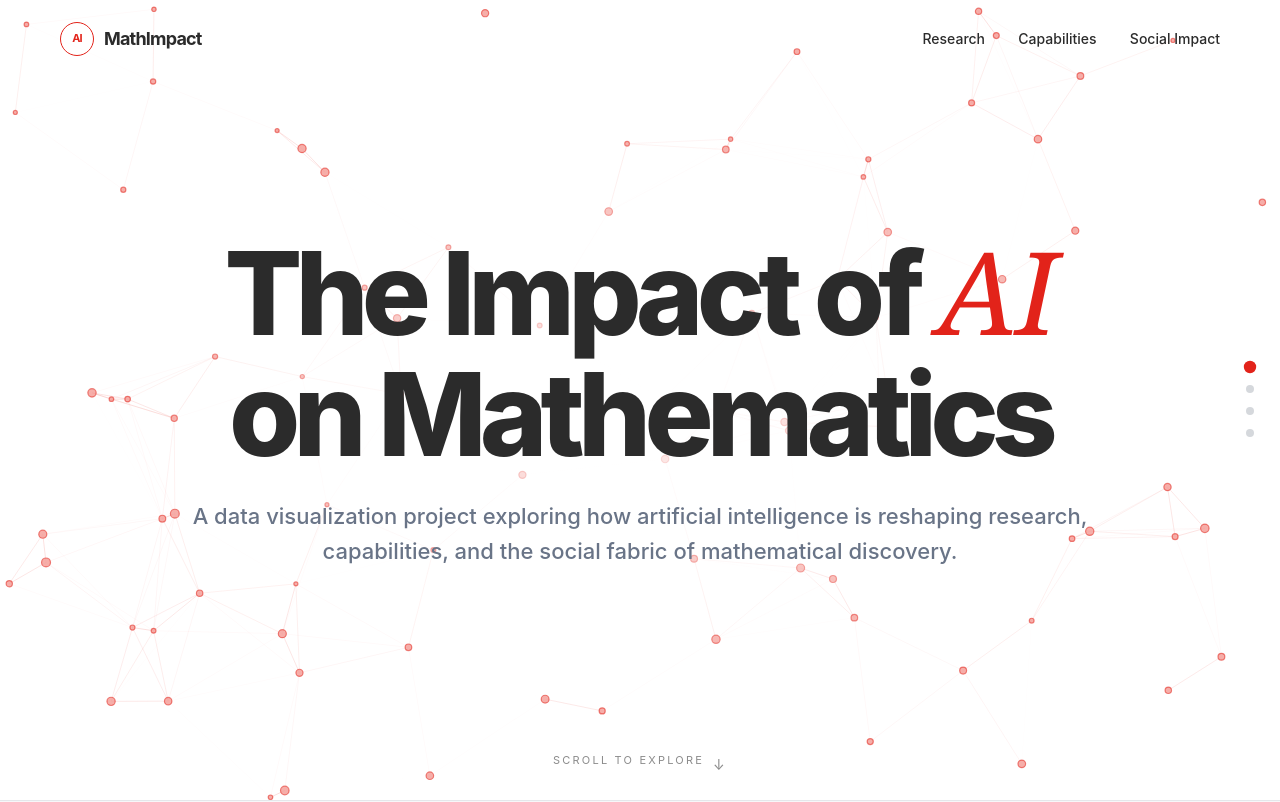
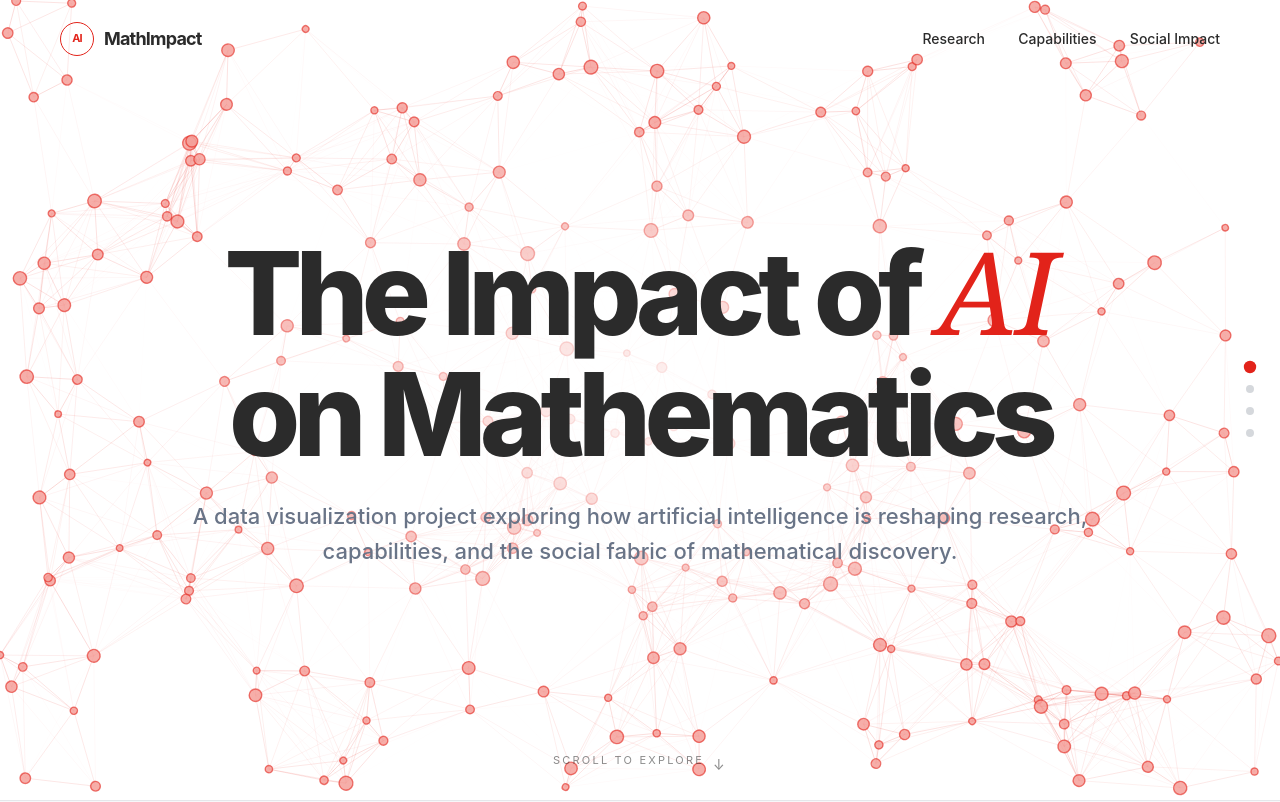
Before and after one commit to Biondi-Tommaso/DataViz_AIImpact, a plain HTML site: page index.html in a window 1280 px wide. Shown: the top 802 px of the page. Drawn offline with Linux system fonts and the light colour scheme.

Commit message:
Issue  #2

```diff
--- a/index.html
+++ b/index.html
@@ -660,17 +660,19 @@
       let dpr   = 1;
 
       const CONFIG = {
-        density: 12000,
-        maxNodes: 130,
+        density: 4200,            // px² per nodo (più basso = più pallini)
+        minNodes: 110,
+        maxNodes: 280,
         linkDist: 150,
-        nodeRadius: [2, 4.5],
-        speed: 0.22,
+        nodeRadius: [3.2, 7],     // pallini più grossi
+        speed: [0.35, 0.8],       // modulo della velocità di base
         pointerRadius: 135,
-        pointerForce: 0.12,
-        maxSpeed: 2.2,
+        pointerForce: 0.16,
+        maxSpeed: 2.6,
         damping: 0.97,
+        shapes: ["circle"],
         nodeFill:   "rgba(244, 160, 154, 0.85)",
-        nodeStroke: "rgba(226, 35, 26, 0.55)"
+        nodeStroke: "rgba(226, 35, 26, 0.6)"
       };
 
       function resizeCanvas() {
@@ -688,12 +690,17 @@
       }
 
       function buildNodes(w, h) {
-        const target = Math.min(CONFIG.maxNodes, Math.round((w * h) / CONFIG.density));
+        const target = Math.max(
+          CONFIG.minNodes,
+          Math.min(CONFIG.maxNodes, Math.round((w * h) / CONFIG.density))
+        );
         nodes = [];
 
         for (let i = 0; i < target; i++) {
-          const bvx = (Math.random() - 0.5) * CONFIG.speed * 2;
-          const bvy = (Math.random() - 0.5) * CONFIG.speed * 2;
+          const angle = Math.random() * Math.PI * 2;
+          const speed = CONFIG.speed[0] + Math.random() * (CONFIG.speed[1] - CONFIG.speed[0]);
+          const bvx = Math.cos(angle) * speed;
+          const bvy = Math.sin(angle) * speed;
 
           nodes.push({
             x: Math.random() * w,
@@ -702,6 +709,8 @@
             baseVy: bvy,
             vx: bvx,
             vy: bvy,
+            rot: Math.random() * Math.PI,
+            shape: CONFIG.shapes[Math.floor(Math.random() * CONFIG.shapes.length)],
             r: CONFIG.nodeRadius[0] +
                Math.random() * (CONFIG.nodeRadius[1] - CONFIG.nodeRadius[0])
           });
@@ -728,7 +737,7 @@
               const d = Math.sqrt(d2);
               const alpha = 1 - d / CONFIG.linkDist;
 
-              ctx.strokeStyle = "rgba(226, 35, 26," + (0.16 * alpha).toFixed(3) + ")";
+              ctx.strokeStyle = "rgba(226, 35, 26," + (0.2 * alpha).toFixed(3) + ")";
               ctx.beginPath();
               ctx.moveTo(a.x, a.y);
               ctx.lineTo(b.x, b.y);
@@ -740,14 +749,36 @@
         for (let i = 0; i < nodes.length; i++) {
           const n = nodes[i];
 
+          const r = n.r;
+
+          ctx.save();
+          ctx.translate(n.x, n.y);
+          ctx.rotate(n.rot);
           ctx.beginPath();
-          ctx.arc(n.x, n.y, n.r, 0, Math.PI * 2);
+
+          if (n.shape === "circle") {
+            ctx.arc(0, 0, r, 0, Math.PI * 2);
+          } else if (n.shape === "square") {
+            ctx.rect(-r, -r, r * 2, r * 2);
+          } else if (n.shape === "triangle") {
+            ctx.moveTo(0, -r * 1.25);
+            ctx.lineTo(r * 1.1, r);
+            ctx.lineTo(-r * 1.1, r);
+            ctx.closePath();
+          } else {
+            ctx.moveTo(0, -r * 1.3);
+            ctx.lineTo(r, 0);
+            ctx.lineTo(0, r * 1.3);
+            ctx.lineTo(-r, 0);
+            ctx.closePath();
+          }
+
           ctx.fillStyle = CONFIG.nodeFill;
           ctx.fill();
-
-          ctx.lineWidth = 1.2;
+          ctx.lineWidth = 1.4;
           ctx.strokeStyle = CONFIG.nodeStroke;
           ctx.stroke();
+          ctx.restore();
         }
       }
 
@@ -780,6 +811,7 @@
             n.vy = (n.vy / speed) * CONFIG.maxSpeed;
           }
 
+          n.rot += 0.004;
           n.x += n.vx;
           n.y += n.vy;
 
```
